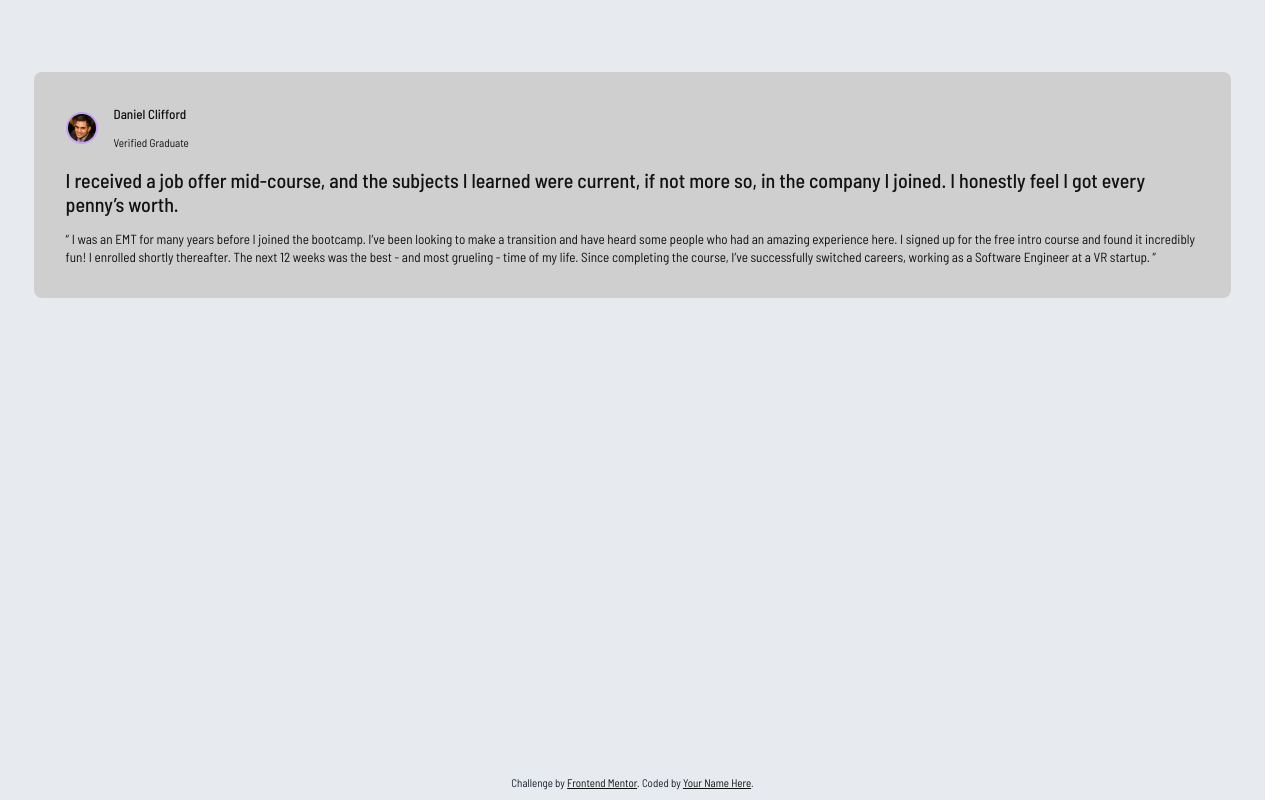
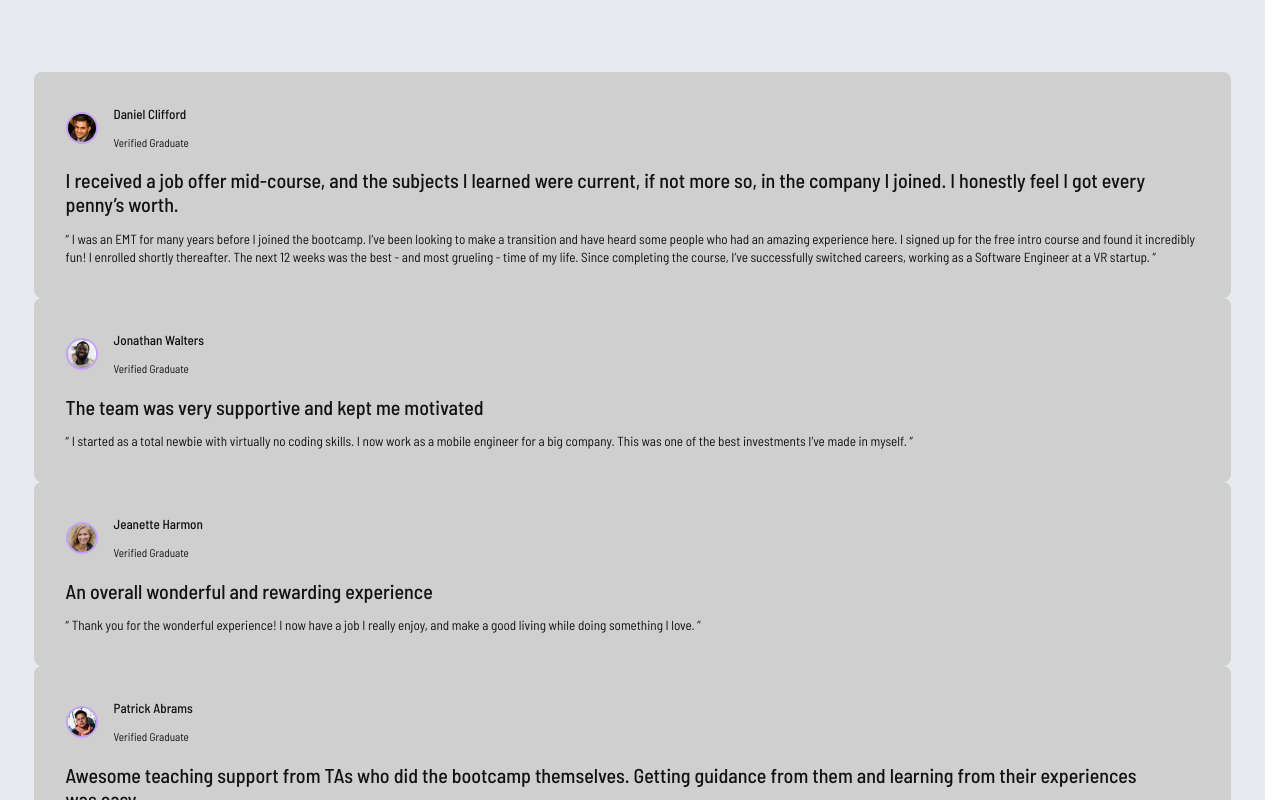
Before and after one commit to forceclosee/testimonial-grid-section, a React (Vite) app: page / in a window 1280 px wide. Shown: the top 800 px of the page. Built offline with nearby package versions, Linux system fonts and the light colour scheme.

Commit message:
feat(card): render testimonials dynamically from data file
- Refactor Card component to accept props
- Map testimonial data in App component to dynamically render cards
- Create testimonial data utility with all graduate records

```diff
--- a/src/components/App.jsx
+++ b/src/components/App.jsx
@@ -1,13 +1,26 @@
 import Card from "./Card.jsx";
 import Footer from "./Footer.jsx";
+import { testimonialData } from "../utils/testimonial-data.js";
 
 import "./App.css";
 
 export default function App() {
   return (
     <>
-      <main>
-        <Card></Card>
+      <main className="testimonial">
+        <div className="testimonial__wrapper">
+          {testimonialData.map((data) => (
+            <Card
+              key={data.id}
+              image={data.image}
+              title={data.title}
+              status={data.status}
+              highlight={data.highlight}
+              content={data.content}
+              elementClass={data.elementClass}
+            />
+          ))}
+        </div>
       </main>
       <Footer></Footer>
     </>
--- a/src/components/Card.jsx
+++ b/src/components/Card.jsx
@@ -2,35 +2,30 @@ import danielClifford from "../assets/image-daniel.jpg";
 
 import "./card.css";
 
-export default function Card() {
+export default function Card({
+  image,
+  title,
+  status,
+  highlight,
+  content,
+  elementClass,
+}) {
   return (
-    <section className="card">
+    <section className={`${elementClass} card`}>
       <img
         className="card__image"
-        src={danielClifford}
-        alt=""
+        src={image}
+        alt={title}
         width={56}
         height={56}
       />
       <div className="card__metadata-wrapper">
-        <h2 className="card__title">Daniel Clifford</h2>
-        <span className="card__status">Verified Graduate</span>
+        <h2 className="card__title">{title}</h2>
+        <span className="card__status">{status}</span>
       </div>
       <div className="card__content-wrapper">
-        <p className="card__content card__content--highlight">
-          I received a job offer mid-course, and the subjects I learned were
-          current, if not more so, in the company I joined. I honestly feel I
-          got every penny’s worth.
-        </p>
-        <p className="card__content">
-          “ I was an EMT for many years before I joined the bootcamp. I’ve been
-          looking to make a transition and have heard some people who had an
-          amazing experience here. I signed up for the free intro course and
-          found it incredibly fun! I enrolled shortly thereafter. The next 12
-          weeks was the best - and most grueling - time of my life. Since
-          completing the course, I’ve successfully switched careers, working as
-          a Software Engineer at a VR startup. ”
-        </p>
+        <p className="card__content card__content--highlight">{highlight}</p>
+        <p className="card__content">{content}</p>
       </div>
     </section>
   );
--- /dev/null
+++ b/src/utils/testimonial-data.js
@@ -0,0 +1,53 @@
+import danielClifford from "../assets/image-daniel.jpg";
+import jonathanWalters from "../assets/image-jonathan.jpg";
+import jeanetteHarmon from "../assets/image-jeanette.jpg";
+import patrickAbrams from "../assets/image-patrick.jpg";
+import kiraWhittle from "../assets/image-kira.jpg";
+
+export const testimonialData = [
+  {
+    id: 1,
+    image: danielClifford,
+    title: "Daniel Clifford",
+    status: "Verified Graduate",
+    highlight: `I received a job offer mid-course, and the subjects I learned were current, if not more so, in the company I joined. I honestly feel I got every penny’s worth.`,
+    content: `“ I was an EMT for many years before I joined the bootcamp. I’ve been looking to make a transition and have heard some people who had an amazing experience here. I signed up for the free intro course and found it incredibly fun! I enrolled shortly thereafter. The next 12 weeks was the best - and most grueling - time of my life. Since completing the course, I’ve successfully switched careers, working as a Software Engineer at a VR startup. ”`,
+    elementClass: "testimonial__card--daniel",
+  },
+  {
+    id: 2,
+    image: jonathanWalters,
+    title: "Jonathan Walters",
+    status: "Verified Graduate",
+    highlight: `The team was very supportive and kept me motivated`,
+    content: `“ I started as a total newbie with virtually no coding skills. I now work as a mobile engineer for a big company. This was one of the best investments I’ve made in myself. ”`,
+    elementClass: "testimonial__card--jonathan",
+  },
+  {
+    id: 3,
+    image: jeanetteHarmon,
+    title: "Jeanette Harmon",
+    status: "Verified Graduate",
+    highlight: `An overall wonderful and rewarding experience`,
+    content: `“ Thank you for the wonderful experience! I now have a job I really enjoy, and make a good living while doing something I love. ”`,
+    elementClass: "testimonial__card--",
+  },
+  {
+    id: 4,
+    image: patrickAbrams,
+    title: "Patrick Abrams",
+    status: "Verified Graduate",
+    highlight: `Awesome teaching support from TAs who did the bootcamp themselves. Getting guidance from them and learning from their experiences was easy.`,
+    content: `“ The staff seem genuinely concerned about my progress which I find really refreshing. The program gave me the confidence necessary to be able to go out in the world and present myself as a capable junior developer. The standard is above the rest. You will get the personal attention you need from an incredible community of smart and amazing people. ”`,
+    elementClass: "testimonial__card--",
+  },
+  {
+    id: 5,
+    image: kiraWhittle,
+    title: "Kira Whittle",
+    status: "Verified Graduate",
+    highlight: `Such a life-changing experience. Highly recommended!`,
+    content: `“ Before joining the bootcamp, I’ve never written a line of code. I needed some structure from professionals who can help me learn programming step by step. I was encouraged to enroll by a former student of theirs who can only say wonderful things about the program. The entire curriculum and staff did not disappoint. They were very hands-on and I never had to wait long for assistance. The agile team project, in particular, was outstanding. It took my learning to the next level in a way that no tutorial could ever have. In fact, I’ve often referred to it during interviews as an example of my developent experience. It certainly helped me land a job as a full-stack developer after receiving multiple offers. 100% recommend! ”`,
+    elementClass: "testimonial__card--",
+  },
+];
```
